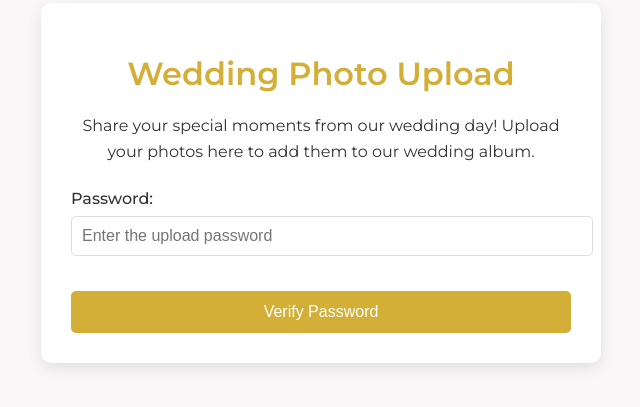
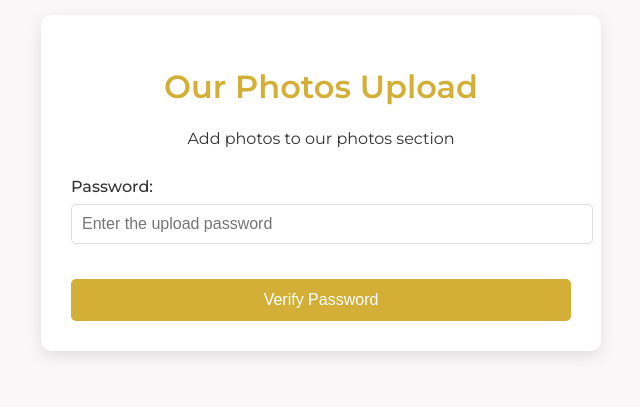
Before and after one commit to rahulkalpsts107/athiraandgowtham, a website: page upload-form.html in a window 1280 px wide. Shown: the part 217-624 px from the top of the page, without its empty margins (319-959 px from the left). Drawn offline with Linux system fonts and the light colour scheme.

Commit message:
update titile

```diff
--- a/upload-form.html
+++ b/upload-form.html
@@ -3,7 +3,7 @@
 <head>
     <meta charset="UTF-8">
     <meta name="viewport" content="width=device-width, initial-scale=1.0">
-    <title>Wedding Photo Upload</title>
+    <title>Our Photos Upload</title>
     <link href="https://fonts.googleapis.com/css2?family=Montserrat:wght@400;500;600&display=swap" rel="stylesheet">
     <style>
         body {
@@ -147,8 +147,8 @@
 </head>
 <body>
     <div class="container">
-        <h1>Wedding Photo Upload</h1>
-        <p>Share your special moments from our wedding day! Upload your photos here to add them to our wedding album.</p>
+        <h1>Our Photos Upload</h1>
+        <p>Add photos to our photos section</p>
 
         <div id="passwordContainer" class="password-container">
             <div class="form-group">
```
